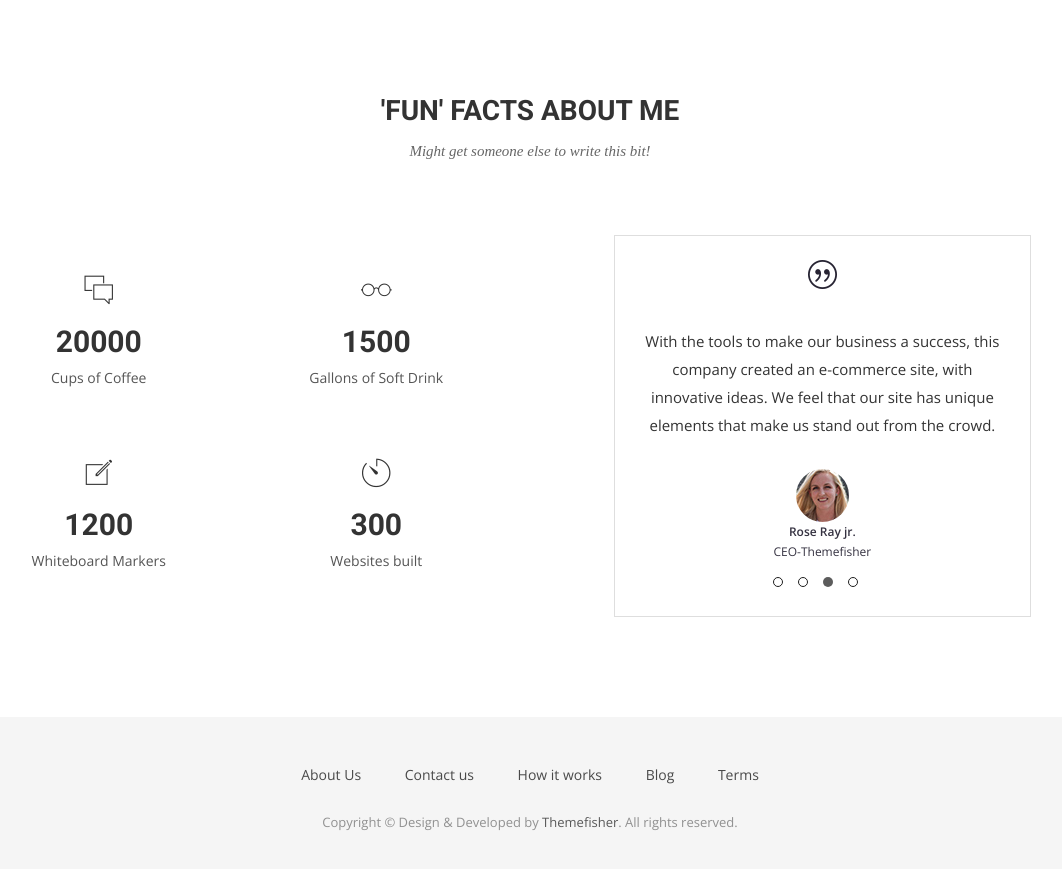
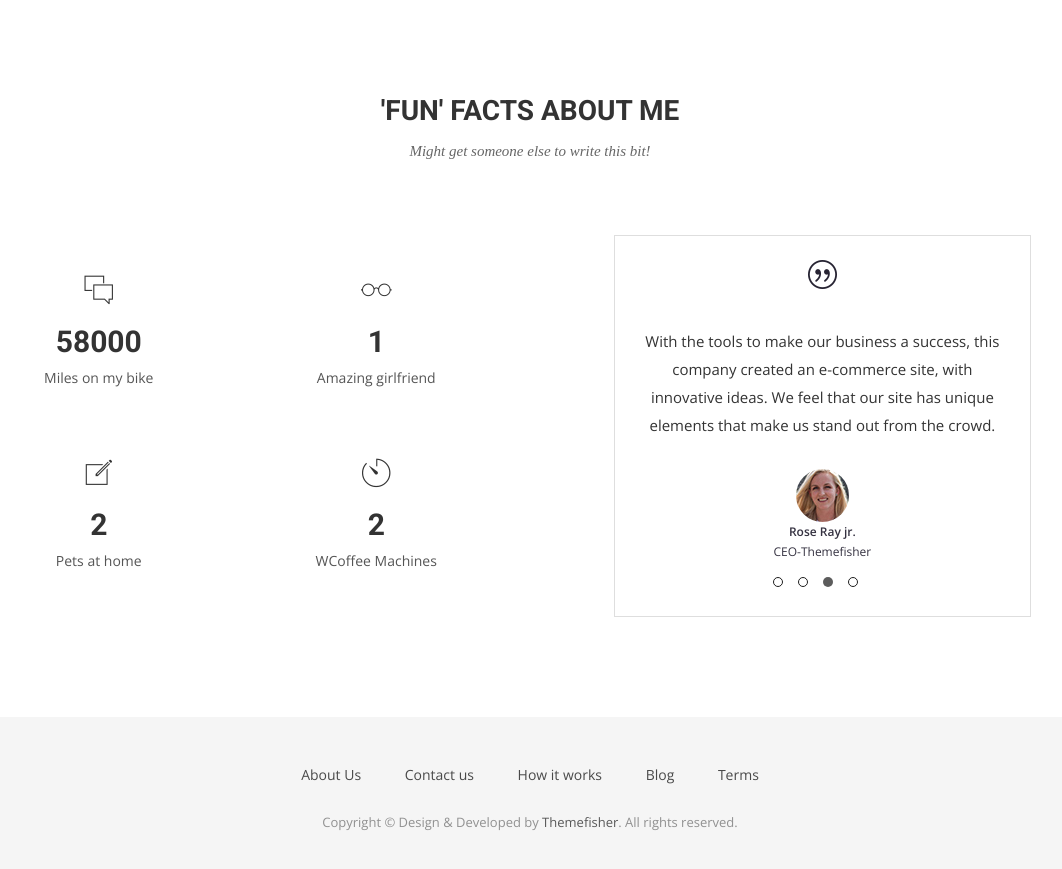
Before and after one commit to marklunch/marklunch.github.io, a Jekyll site: the page built from index.html, in a window 1280 px wide and 900 px high, scrolled down 3045 px. Shown: the top 869 px of the window, without its empty margins (110-1172 px from the left). Built offline with Jekyll 4.4.1, drawn with Linux system fonts in a browser that asks for light colours; nearby versions of some CDN libraries; some web fonts are replaced.

Commit message:
Update funfacts.yml

```diff
--- a/_data/funfacts.yml
+++ b/_data/funfacts.yml
@@ -1,12 +1,12 @@
-- counter: 20000
+- counter: 58000
   icon: ion-ios-chatboxes-outline
-  text: Cups of Coffee
-- counter: 1500
+  text: Miles on my bike
+- counter: 1
   icon: ion-ios-glasses-outline
-  text: Gallons of Soft Drink
-- counter: 1200
+  text: Amazing girlfriend
+- counter: 2
   icon: ion-ios-compose-outline
-  text: Whiteboard Markers
-- counter: 300
+  text: Pets at home
+- counter: 2
   icon: ion-ios-timer-outline
-  text: Websites built
+  text: WCoffee Machines
```
